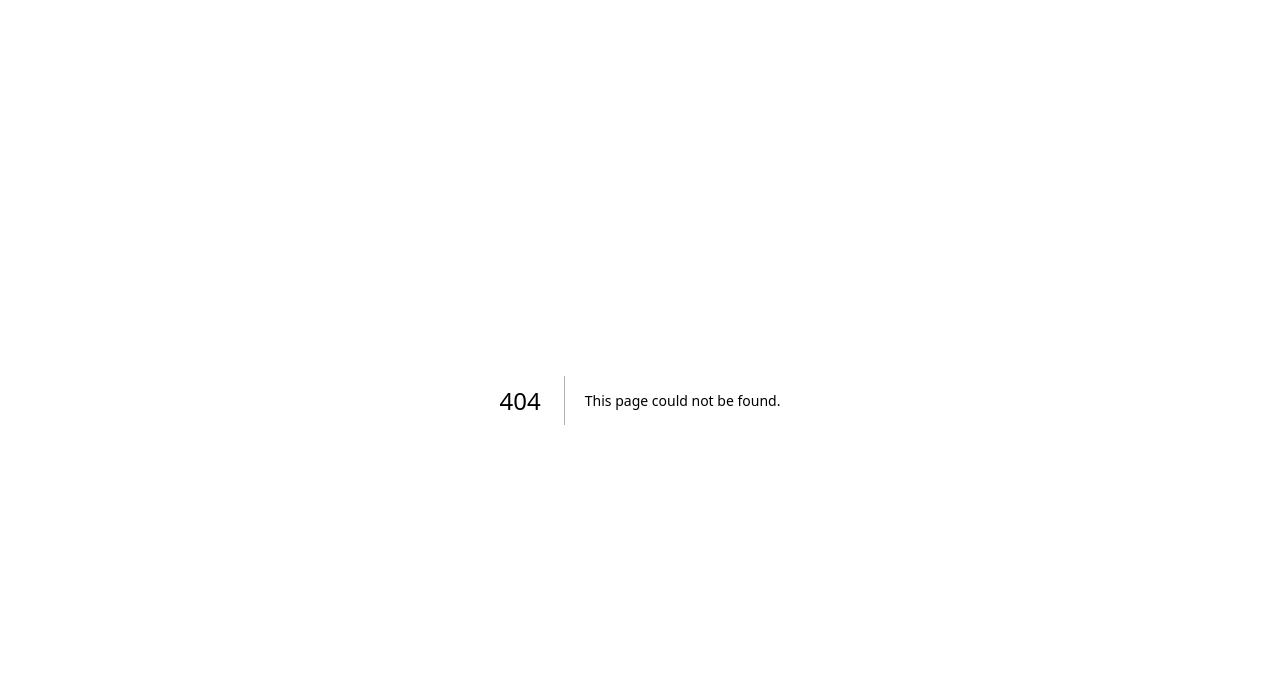
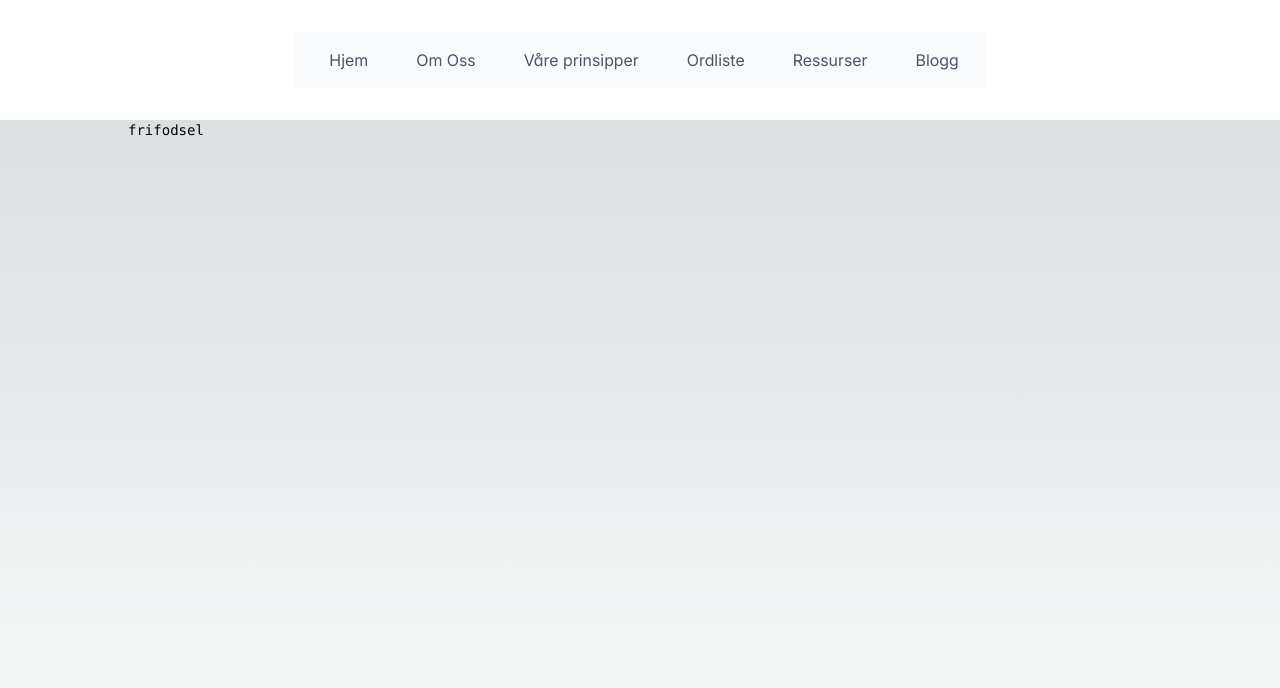
Before and after one commit to pauleb3/frifodsel, a Next.js app: page /omoss in a window 1280 px wide. Before the commit this address had no page. Shown: the top 688 px of the page. Built offline with nearby package versions, Linux system fonts and the light colour scheme.

Commit message:
copypaste

```diff
--- /dev/null
+++ b/app/components/NavBar.tsx
@@ -0,0 +1,59 @@
+"use client";
+import { useRouter } from "next/navigation";
+import "primereact/resources/themes/lara-light-indigo/theme.css";
+
+import { Menubar } from "primereact/menubar";
+export default function Home() {
+  const router = useRouter();
+
+  const items = [
+    {
+      label: "Hjem",
+      icon: "pi pi-palette",
+      command: () => {
+        router.push("/");
+      },
+    },
+    {
+      label: "Om Oss",
+      icon: "pi pi-link",
+      command: () => {
+        router.push("/omoss");
+      },
+    },
+    {
+      label: "Våre prinsipper",
+      icon: "pi pi-home",
+      command: () => {
+        router.push("/prinsipper");
+      },
+    },
+    {
+      label: "Ordliste",
+      icon: "pi pi-home",
+      command: () => {
+        router.push("/ordliste");
+      },
+    },
+    {
+      label: "Ressurser",
+      icon: "pi pi-home",
+      command: () => {
+        router.push("/ressurser");
+      },
+    },
+    {
+      label: "Blogg",
+      icon: "pi pi-home",
+      command: () => {
+        router.push("/blogg");
+      },
+    },
+  ];
+
+  return (
+    <div className="card p-8 bg-white w-screen flex justify-center">
+      <Menubar model={items}></Menubar>
+    </div>
+  );
+}
--- a/app/layout.tsx
+++ b/app/layout.tsx
@@ -1,7 +1,8 @@
 import type { Metadata } from "next";
 import { Inter } from "next/font/google";
 import "./globals.css";
-
+import { PrimeReactProvider, PrimeReactContext } from "primereact/api";
+import NavBar from "./components/NavBar";
 const inter = Inter({ subsets: ["latin"] });
 
 export const metadata: Metadata = {
@@ -15,8 +16,13 @@ export default function RootLayout({
   children: React.ReactNode;
 }>) {
   return (
-    <html lang="en">
-      <body className={inter.className}>{children}</body>
-    </html>
+    <PrimeReactProvider>
+      <html lang="en">
+        <body className={inter.className}>
+          <NavBar />
+          {children}
+        </body>
+      </html>
+    </PrimeReactProvider>
   );
 }
--- /dev/null
+++ b/app/omoss/page.tsx
@@ -0,0 +1,13 @@
+"use client";
+import { Button } from "primereact/button";
+import "primereact/resources/themes/lara-light-indigo/theme.css";
+
+export default function Home() {
+  return (
+    <main className="flex min-h-screen flex-col items-center justify-between">
+      <div className="z-10 w-full max-w-5xl items-center justify-between font-mono text-sm lg:flex">
+        frifodsel
+      </div>
+    </main>
+  );
+}
--- a/app/page.tsx
+++ b/app/page.tsx
@@ -1,44 +1,13 @@
-import Image from "next/image";
+"use client";
+import { Button } from "primereact/button";
+import "./globals.css";
 
 export default function Home() {
   return (
-    <main className="flex min-h-screen flex-col items-center justify-between p-24">
+    <main className="flex min-h-screen flex-col items-center justify-between">
       <div className="z-10 w-full max-w-5xl items-center justify-between font-mono text-sm lg:flex">
-        <p className="fixed left-0 top-0 flex w-full justify-center border-b border-gray-300 bg-gradient-to-b from-zinc-200 pb-6 pt-8 backdrop-blur-2xl dark:border-neutral-800 dark:bg-zinc-800/30 dark:from-inherit lg:static lg:w-auto  lg:rounded-xl lg:border lg:bg-gray-200 lg:p-4 lg:dark:bg-zinc-800/30">
-          Get started by editing&nbsp;
-          <code className="font-mono font-bold">app/page.tsx</code>
-        </p>
-        <div className="fixed bottom-0 left-0 flex h-48 w-full items-end justify-center bg-gradient-to-t from-white via-white dark:from-black dark:via-black lg:static lg:size-auto lg:bg-none">
-          <a
-            className="pointer-events-none flex place-items-center gap-2 p-8 lg:pointer-events-auto lg:p-0"
-            href="https://vercel.com?utm_source=create-next-app&utm_medium=appdir-template&utm_campaign=create-next-app"
-            target="_blank"
-            rel="noopener noreferrer"
-          >
-            By{" "}
-            <Image
-              src="/vercel.svg"
-              alt="Vercel Logo"
-              className="dark:invert"
-              width={100}
-              height={24}
-              priority
-            />
-          </a>
-        </div>
+        frifodsel
       </div>
-
-      <div className="relative z-[-1] flex place-items-center before:absolute before:h-[300px] before:w-full before:-translate-x-1/2 before:rounded-full before:bg-gradient-radial before:from-white before:to-transparent before:blur-2xl before:content-[''] after:absolute after:-z-20 after:h-[180px] after:w-full after:translate-x-1/3 after:bg-gradient-conic after:from-sky-200 after:via-blue-200 after:blur-2xl after:content-[''] before:dark:bg-gradient-to-br before:dark:from-transparent before:dark:to-blue-700 before:dark:opacity-10 after:dark:from-sky-900 after:dark:via-[#0141ff] after:dark:opacity-40 sm:before:w-[480px] sm:after:w-[240px] before:lg:h-[360px]">
-        <Image
-          className="relative dark:drop-shadow-[0_0_0.3rem_#ffffff70] dark:invert"
-          src="/next.svg"
-          alt="Next.js Logo"
-          width={180}
-          height={37}
-          priority
-        />
-      </div>
-
       <div className="mb-32 grid text-center lg:mb-0 lg:w-full lg:max-w-5xl lg:grid-cols-4 lg:text-left">
         <a
           href="https://nextjs.org/docs?utm_source=create-next-app&utm_medium=appdir-template&utm_campaign=create-next-app"
--- a/package.json
+++ b/package.json
@@ -14,6 +14,7 @@
   },
   "dependencies": {
     "next": "14.2.5",
+    "primereact": "^10.8.5",
     "react": "^18",
     "react-dom": "^18"
   },
```
Also changed, not shown: 2 other files (tests, documents, lock files or other folders).
